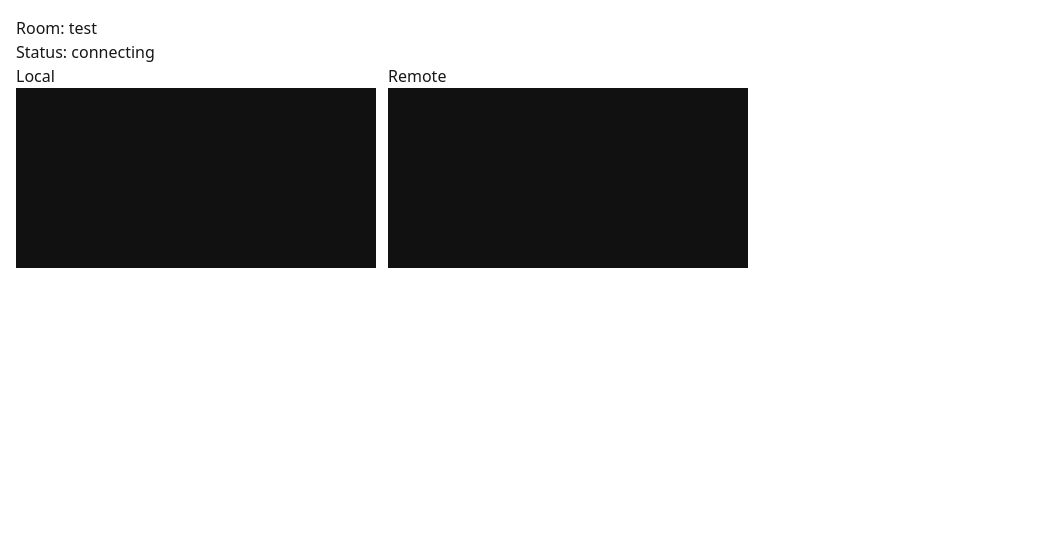
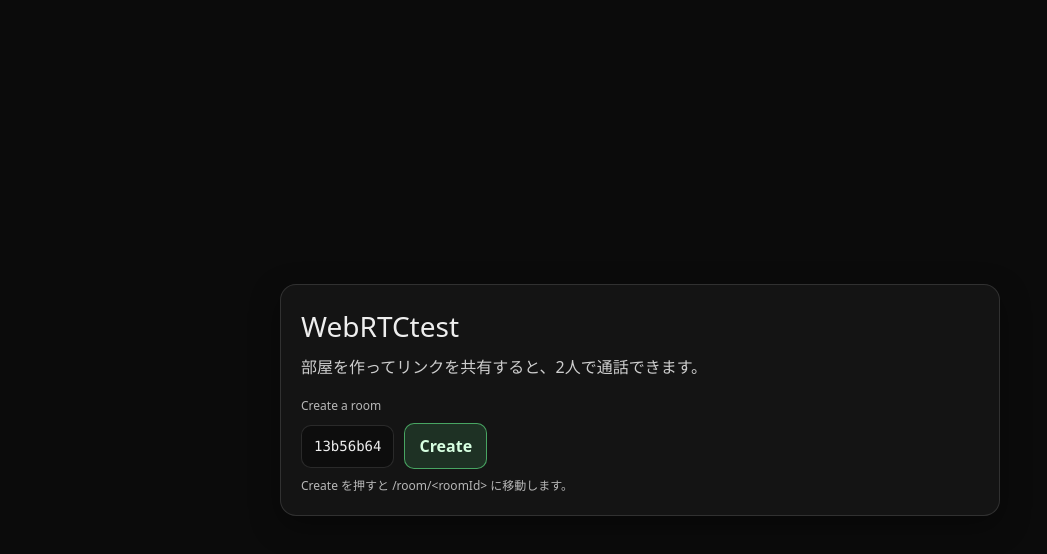
Before and after one commit to eirakusoya-std/Platform-Base, a Next.js app in the folder apps/web/: page / in a window 1280 px wide. Shown: the top 554 px of the page, without its empty margins (0-1047 px from the left). Built offline with nearby package versions, Linux system fonts and the light colour scheme; no server answers.

Commit message:
feat:Role(host or guest)を実装。それに付随してHomePageから仮のRoomIDを作れるようにした。

```diff
--- a/apps/web/app/page.tsx
+++ b/apps/web/app/page.tsx
@@ -1,133 +1,125 @@
 "use client";
 
-import { useEffect, useMemo, useRef, useState } from "react";
-import { useParams } from "next/navigation";
-import { io, Socket } from "socket.io-client";
+import { useEffect, useState } from "react";
+import { useRouter } from "next/navigation";
 
-// sharedがまだ赤いなら一旦これを使う（後で戻す）
-const EVENTS = {
-  JOIN_ROOM: "join-room",
-  PEER_JOINED: "peer-joined",
-  OFFER: "offer",
-  ANSWER: "answer",
-  ICE_CANDIDATE: "ice-candidate",
-  PEER_LEFT: "peer-left",
-} as const;
+export default function HomePage() {
+  const router = useRouter();
 
-export default function RoomPage() {
-  const params = useParams<{ roomId: string }>();
-  const roomId = typeof params.roomId === "string" ? params.roomId : "test";
+  const [roomIdInput, setRoomIdInput] = useState("");
 
-  const [peerId] = useState(() => crypto.randomUUID());
-  const [status, setStatus] = useState<"idle" | "connecting" | "connected">("idle");
-
-  const localVideoRef = useRef<HTMLVideoElement | null>(null);
-  const remoteVideoRef = useRef<HTMLVideoElement | null>(null);
-
-  const socketRef = useRef<Socket | null>(null);
-  const pcRef = useRef<RTCPeerConnection | null>(null);
-  const localStreamRef = useRef<MediaStream | null>(null);
-
-  const signalingUrl = process.env.NEXT_PUBLIC_SIGNALING_URL!;
-  const iceServers = useMemo(
-    () => ({ iceServers: [{ urls: "stun:stun.l.google.com:19302" }] }),
-    []
-  );
+  // ✅ SSRではまだnull。クライアントで生成する
+  const [suggestedRoomId, setSuggestedRoomId] = useState<string | null>(null);
 
   useEffect(() => {
-    let mounted = true;
+    setSuggestedRoomId(crypto.randomUUID().slice(0, 8));
+  }, []);
 
-    async function start() {
-      setStatus("connecting");
+  function createRoom() {
+    if (!suggestedRoomId) return;
+    router.push(`/room/${suggestedRoomId}`);
+  }
 
-      const stream = await navigator.mediaDevices.getUserMedia({ audio: true, video: true });
-      localStreamRef.current = stream;
-      if (localVideoRef.current) localVideoRef.current.srcObject = stream;
-
-      const pc = new RTCPeerConnection(iceServers);
-      pcRef.current = pc;
-
-      stream.getTracks().forEach((t) => pc.addTrack(t, stream));
-
-      pc.ontrack = (ev) => {
-        const [remoteStream] = ev.streams;
-        if (remoteVideoRef.current) remoteVideoRef.current.srcObject = remoteStream;
-      };
-
-      pc.onicecandidate = (ev) => {
-        if (!ev.candidate) return;
-        socketRef.current?.emit(EVENTS.ICE_CANDIDATE, {
-          roomId,
-          from: peerId,
-          candidate: ev.candidate.toJSON(),
-        });
-      };
-
-      const socket = io(signalingUrl, { transports: ["websocket"] });
-      socketRef.current = socket;
-
-      socket.on("connect", () => {
-        socket.emit(EVENTS.JOIN_ROOM, { roomId, peerId });
-      });
-
-      socket.on(EVENTS.PEER_JOINED, async () => {
-        if (pc.signalingState !== "stable") return;
-        const offer = await pc.createOffer();
-        await pc.setLocalDescription(offer);
-        socket.emit(EVENTS.OFFER, { roomId, from: peerId, sdp: offer });
-      });
-
-      socket.on(EVENTS.OFFER, async (payload: any) => {
-        await pc.setRemoteDescription(payload.sdp);
-        const answer = await pc.createAnswer();
-        await pc.setLocalDescription(answer);
-        socket.emit(EVENTS.ANSWER, { roomId, from: peerId, sdp: answer });
-      });
-
-      socket.on(EVENTS.ANSWER, async (payload: any) => {
-        await pc.setRemoteDescription(payload.sdp);
-      });
-
-      socket.on(EVENTS.ICE_CANDIDATE, async (payload: any) => {
-        try {
-          await pc.addIceCandidate(payload.candidate);
-        } catch { }
-      });
-
-      pc.onconnectionstatechange = () => {
-        if (!mounted) return;
-        if (pc.connectionState === "connected") setStatus("connected");
-      };
-    }
-
-    start().catch((e) => {
-      console.error(e);
-      setStatus("idle");
-    });
-
-    return () => {
-      mounted = false;
-      socketRef.current?.disconnect();
-      pcRef.current?.close();
-      localStreamRef.current?.getTracks().forEach((t) => t.stop());
-    };
-  }, [iceServers, peerId, roomId, signalingUrl]);
+  function joinRoom() {
+    const id = roomIdInput.trim();
+    if (!id) return;
+    router.push(`/room/${encodeURIComponent(id)}`);
+  }
 
   return (
-    <div style={{ padding: 16, fontFamily: "system-ui" }}>
-      <h1>Room: {roomId}</h1>
-      <p>Status: {status}</p>
+    <div style={styles.page}>
+      <div style={styles.card}>
+        <h1 style={styles.title}>WebRTCtest</h1>
+        <p style={styles.desc}>部屋を作ってリンクを共有すると、2人で通話できます。</p>
 
-      <div style={{ display: "flex", gap: 12, flexWrap: "wrap" }}>
-        <div>
-          <h3>Local</h3>
-          <video ref={localVideoRef} autoPlay playsInline muted style={{ width: 360, background: "#111" }} />
+        <div style={{ marginTop: 18 }}>
+          <div style={styles.label}>Create a room</div>
+          <div style={styles.row}>
+            <code style={styles.code}>
+              {suggestedRoomId ?? "--------"}
+            </code>
+            <button
+              style={{
+                ...styles.primaryBtn,
+                opacity: suggestedRoomId ? 1 : 0.5,
+                cursor: suggestedRoomId ? "pointer" : "not-allowed",
+              }}
+              onClick={createRoom}
+              disabled={!suggestedRoomId}
+            >
+              Create
+            </button>
+          </div>
+          <div style={styles.hint}>
+            Create を押すと /room/&lt;roomId&gt; に移動します。
+          </div>
         </div>
-        <div>
-          <h3>Remote</h3>
-          <video ref={remoteVideoRef} autoPlay playsInline style={{ width: 360, background: "#111" }} />
-        </div>
+
+        {/* 以下 Join UI はそのままでOK */}
+        {/* ... */}
       </div>
     </div>
   );
 }
+
+
+const styles: Record<string, React.CSSProperties> = {
+  page: {
+    minHeight: "100vh",
+    display: "grid",
+    placeItems: "center",
+    background: "#0b0b0b",
+    color: "#eee",
+    padding: 16,
+    fontFamily: "system-ui",
+  },
+  card: {
+    width: "min(720px, 100%)",
+    border: "1px solid rgba(255,255,255,0.12)",
+    borderRadius: 16,
+    background: "rgba(255,255,255,0.04)",
+    padding: 20,
+    boxShadow: "0 10px 30px rgba(0,0,0,0.35)",
+  },
+  title: { fontSize: 28, margin: 0 },
+  desc: { marginTop: 8, opacity: 0.85, lineHeight: 1.5 },
+  label: { fontSize: 12, opacity: 0.75, marginBottom: 8 },
+  row: { display: "flex", gap: 10, alignItems: "center", flexWrap: "wrap" },
+  code: {
+    padding: "10px 12px",
+    borderRadius: 10,
+    border: "1px solid rgba(255,255,255,0.12)",
+    background: "rgba(0,0,0,0.35)",
+    fontSize: 14,
+  },
+  input: {
+    flex: 1,
+    minWidth: 240,
+    padding: "10px 12px",
+    borderRadius: 10,
+    border: "1px solid rgba(255,255,255,0.12)",
+    background: "rgba(0,0,0,0.35)",
+    color: "#eee",
+    outline: "none",
+  },
+  primaryBtn: {
+    padding: "10px 14px",
+    borderRadius: 10,
+    border: "1px solid rgba(90,214,125,0.7)",
+    background: "rgba(90,214,125,0.15)",
+    color: "#d7ffe1",
+    cursor: "pointer",
+    fontWeight: 700,
+  },
+  secondaryBtn: {
+    padding: "10px 14px",
+    borderRadius: 10,
+    border: "1px solid rgba(255,255,255,0.2)",
+    background: "rgba(255,255,255,0.06)",
+    color: "#eee",
+    cursor: "pointer",
+    fontWeight: 700,
+  },
+  hint: { marginTop: 8, fontSize: 12, opacity: 0.75 },
+  hr: { margin: "18px 0", borderColor: "rgba(255,255,255,0.12)" },
+};
--- a/apps/web/app/room/[roomId]/page.tsx
+++ b/apps/web/app/room/[roomId]/page.tsx
@@ -18,6 +18,14 @@ type Status = "idle" | "connecting" | "connected" | "failed";
 export default function RoomPage() {
   const params = useParams<{ roomId: string }>();
   const roomId = typeof params?.roomId === "string" ? params.roomId : "test";
+
+  const roleRef = useRef<"host" | "guest" | "unknown">("unknown");
+  const [role, setRole] = useState<"host" | "guest" | "unknown">("unknown");
+
+  function setRoleBoth(r: "host" | "guest" | "unknown") {
+    roleRef.current = r;
+    setRole(r);
+  }
 
   // hydration対策：peerIdはクライアントで生成
   const [peerId, setPeerId] = useState<string | null>(null);
@@ -62,7 +70,10 @@ export default function RoomPage() {
   }
 
   function cleanup() {
-    socketRef.current?.disconnect();
+    if (socketRef.current) {
+      socketRef.current.removeAllListeners();
+      socketRef.current.disconnect();
+    }
     socketRef.current = null;
 
     pcRef.current?.close();
@@ -75,6 +86,17 @@ export default function RoomPage() {
     if (remoteVideoRef.current) remoteVideoRef.current.srcObject = null;
 
     setStatus("idle");
+    setRoleBoth("unknown");
+  }
+
+  // ログ表示用
+  const [logs, setLogs] = useState<string[]>([]);
+
+  function log(message: string) {
+    setLogs((prev) => [
+      ...prev,
+      `${new Date().toLocaleTimeString()}  ${message}`,
+    ].slice(-40)); // 最新40件だけ残す
   }
 
   async function copyRoomLink() {
@@ -114,6 +136,7 @@ export default function RoomPage() {
 
       pc.onicecandidate = (ev) => {
         if (!ev.candidate) return;
+        log("ice candidate sent");
         socketRef.current?.emit(EVENTS.ICE_CANDIDATE, {
           roomId,
           from: peerId,
@@ -122,6 +145,7 @@ export default function RoomPage() {
       };
 
       pc.onconnectionstatechange = () => {
+        log(`pc state: ${pc.connectionState}`);
         if (!mounted) return;
         if (pc.connectionState === "connected") setStatus("connected");
         if (pc.connectionState === "failed") setStatus("failed");
@@ -132,17 +156,39 @@ export default function RoomPage() {
       socketRef.current = socket;
 
       socket.on("connect", () => {
+        log("socket connected");
         socket.emit(EVENTS.JOIN_ROOM, { roomId, peerId });
+        log("join-room sent");
+      });
+
+      socket.on("joined-room", (payload: any) => {
+        setRoleBoth(payload.role);
+        log(`joined-room: role=${payload.role}`);
+      });
+
+      socket.on("room-full", () => {
+        log("room-full: this room already has 2 people");
+        setStatus("failed");
       });
 
       socket.on(EVENTS.PEER_JOINED, async () => {
+        log("peer joined");
+
+        // ✅ hostだけがofferを作る
+        if (roleRef.current !== "host") {
+          log("not host: skip creating offer");
+          return;
+        }
+
         if (pc.signalingState !== "stable") return;
         const offer = await pc.createOffer();
         await pc.setLocalDescription(offer);
         socket.emit(EVENTS.OFFER, { roomId, from: peerId, sdp: offer });
+        log("offer sent");
       });
 
       socket.on(EVENTS.OFFER, async (payload: any) => {
+        log("offer received");
         await pc.setRemoteDescription(payload.sdp);
         const answer = await pc.createAnswer();
         await pc.setLocalDescription(answer);
@@ -150,13 +196,15 @@ export default function RoomPage() {
       });
 
       socket.on(EVENTS.ANSWER, async (payload: any) => {
+        log("answer received");
         await pc.setRemoteDescription(payload.sdp);
       });
 
       socket.on(EVENTS.ICE_CANDIDATE, async (payload: any) => {
+        log("ice candidate received");
         try {
           await pc.addIceCandidate(payload.candidate);
-        } catch {}
+        } catch { }
       });
 
       socket.on(EVENTS.PEER_LEFT, () => {
@@ -167,6 +215,11 @@ export default function RoomPage() {
     }
 
     start().catch((e) => {
+      if (socketRef.current) {
+        socketRef.current.removeAllListeners();
+        socketRef.current.disconnect();
+        socketRef.current = null;
+      }
       console.error(e);
       setStatus("failed");
     });
@@ -187,10 +240,10 @@ export default function RoomPage() {
     status === "connected"
       ? "🟢 connected"
       : status === "connecting"
-      ? "🟡 connecting"
-      : status === "failed"
-      ? "🔴 failed"
-      : "⚪ idle";
+        ? "🟡 connecting"
+        : status === "failed"
+          ? "🔴 failed"
+          : "⚪ idle";
 
   return (
     <div style={{ padding: 16, fontFamily: "system-ui", color: "#eee", background: "#0b0b0b", minHeight: "100vh" }}>
@@ -241,6 +294,22 @@ export default function RoomPage() {
           peerId: {peerId.slice(0, 8)}…
         </div>
       )}
+      <div
+        style={{
+          marginTop: 16,
+          padding: 10,
+          background: "rgba(0,0,0,0.5)",
+          borderRadius: 8,
+          fontSize: 12,
+          maxHeight: 200,
+          overflowY: "auto",
+          whiteSpace: "pre-wrap",
+          opacity: 0.85,
+        }}
+      >
+        {logs.join("\n")}
+      </div>
+      <div style={{ marginTop: 6, fontSize: 12, opacity: 0.8 }}>role: {role}</div>
     </div>
   );
 }
```
Also changed, not shown: 1 other file (tests, documents, lock files or other folders).
